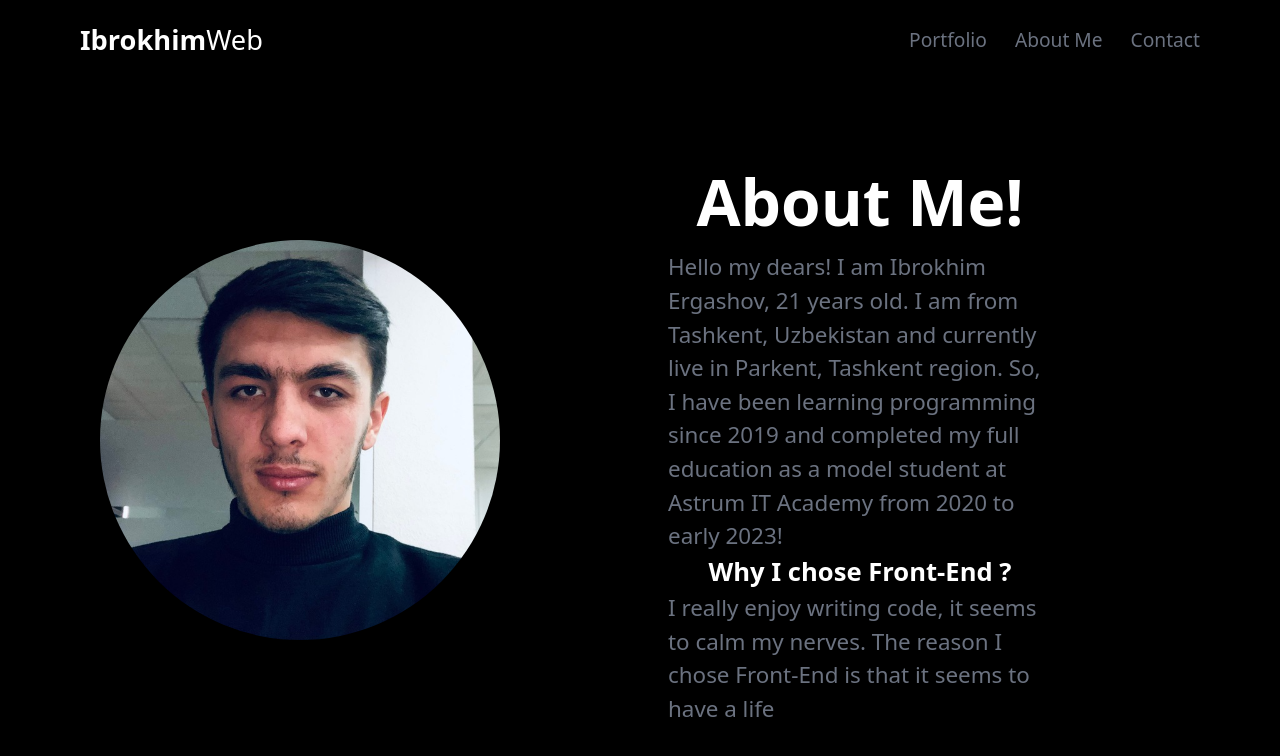
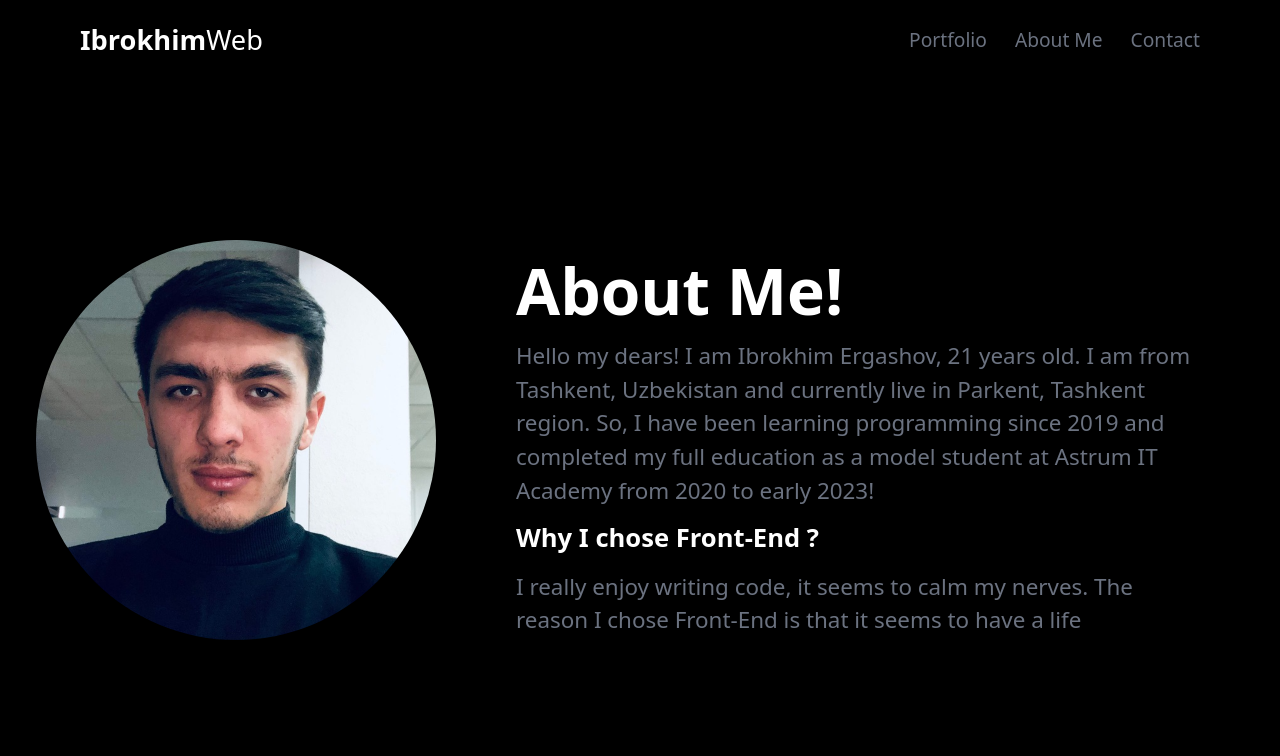
Before and after one commit to IbrokhimWeb/portfolio, a Next.js app: page /about in a window 1280 px wide. Shown: the top 756 px of the page. Built offline with nearby package versions, Linux system fonts and the light colour scheme.

Commit message:
About Me pagesi optimallashtrildi

```diff
--- a/pages/about.tsx
+++ b/pages/about.tsx
@@ -5,15 +5,15 @@ const About = () => {
     return (
         <>
             <main className="w-full min-h-[90vh] flex items-center justify-center">
-                <div className="flex items-center justify-center max-lg:block">
-                    <section className="flex items-center justify-center max-lg:mt-[50px]">
-                        <Image className="w-[25em] rounded-full mr-10 max-lg:mr-0 max-sm:w-[15rem]" src={my} alt="" />
+                <div className="flex items-center gap-10 justify-center">
+                    <section className="flex items-center justify-center">
+                        <Image className="w-[25em] rounded-full" src={my} alt="" />
                     </section>
-                    <section className="text-white w-[50%] max-lg:w-[100%] px-[10%] flex flex-col items-center justify-center">
-                        <h1 className="text-[4rem] font-bold max-lg:text-center max-sm:text-[2.5rem]">About Me!</h1>
-                        <p className="text-[1.4rem] text-gray-500 max-lg:text-center max-sm:text-[1rem]">Hello my dears! I am Ibrokhim Ergashov, 21 years old. I am from Tashkent, Uzbekistan and currently live in Parkent, Tashkent region. So, I have been learning programming since 2019 and completed my full education as a model student at Astrum IT Academy from 2020 to early 2023!</p>
-                        <h1 className="text-[1.6rem] font-bold max-lg:text-center max-sm:text-[1.2rem] max-sm:my-3">Why I chose Front-End ?</h1>
-                        <p className="text-[1.4rem] text-gray-500 max-lg:text-center max-sm:text-[1rem]">I really enjoy writing code, it seems to calm my nerves. The reason I chose Front-End is that it seems to have a life</p>
+                    <section className="text-white px-10 w-[60%] flex flex-col">
+                        <h1 className="text-[4rem] font-bold">About Me!</h1>
+                        <p className="text-[1.4rem] text-gray-500">Hello my dears! I am Ibrokhim Ergashov, 21 years old. I am from Tashkent, Uzbekistan and currently live in Parkent, Tashkent region. So, I have been learning programming since 2019 and completed my full education as a model student at Astrum IT Academy from 2020 to early 2023!</p>
+                        <h1 className="text-[1.6rem] font-bold my-3">Why I chose Front-End ?</h1>
+                        <p className="text-[1.4rem] text-gray-500">I really enjoy writing code, it seems to calm my nerves. The reason I chose Front-End is that it seems to have a life</p>
                     </section>
                 </div>
             </main>
```
